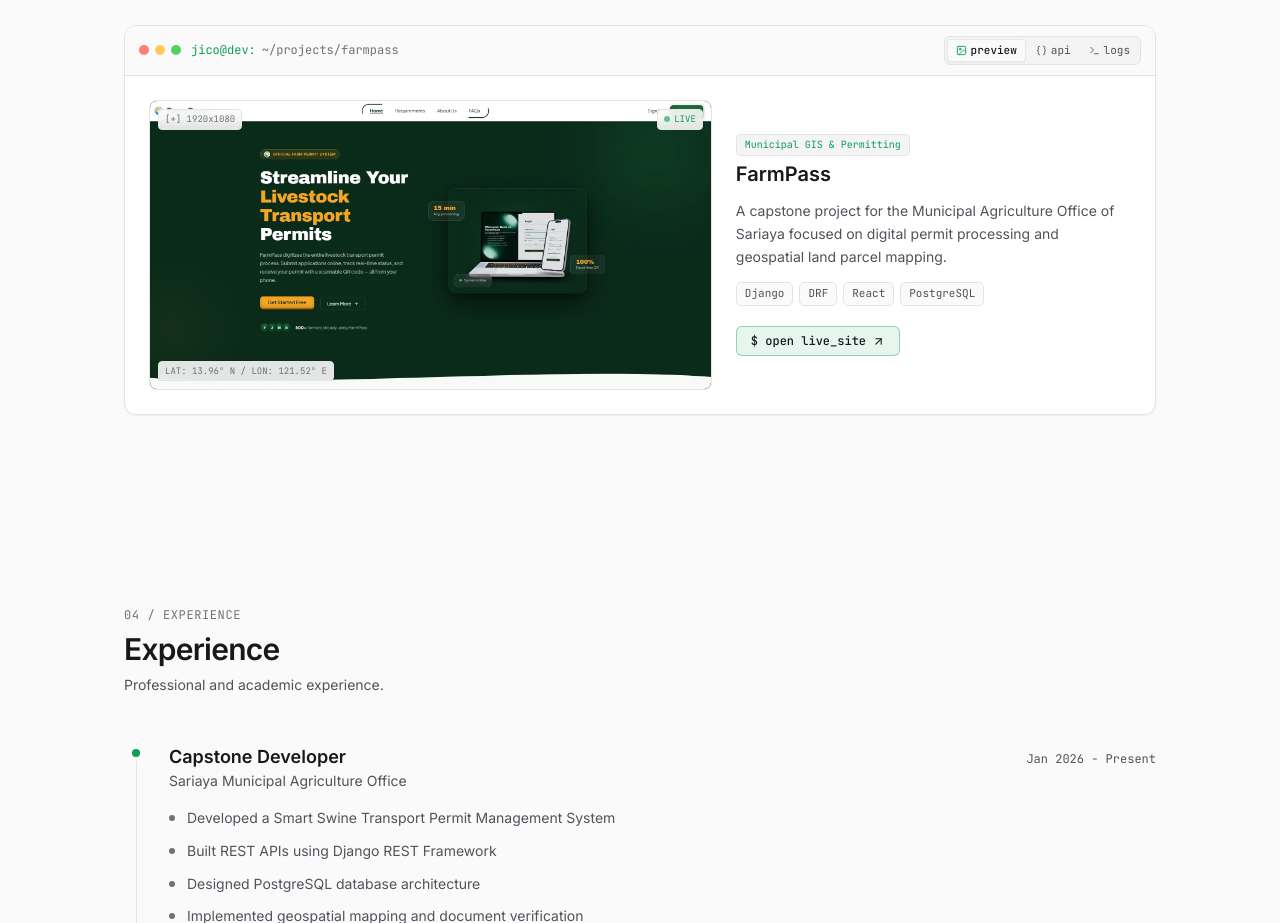
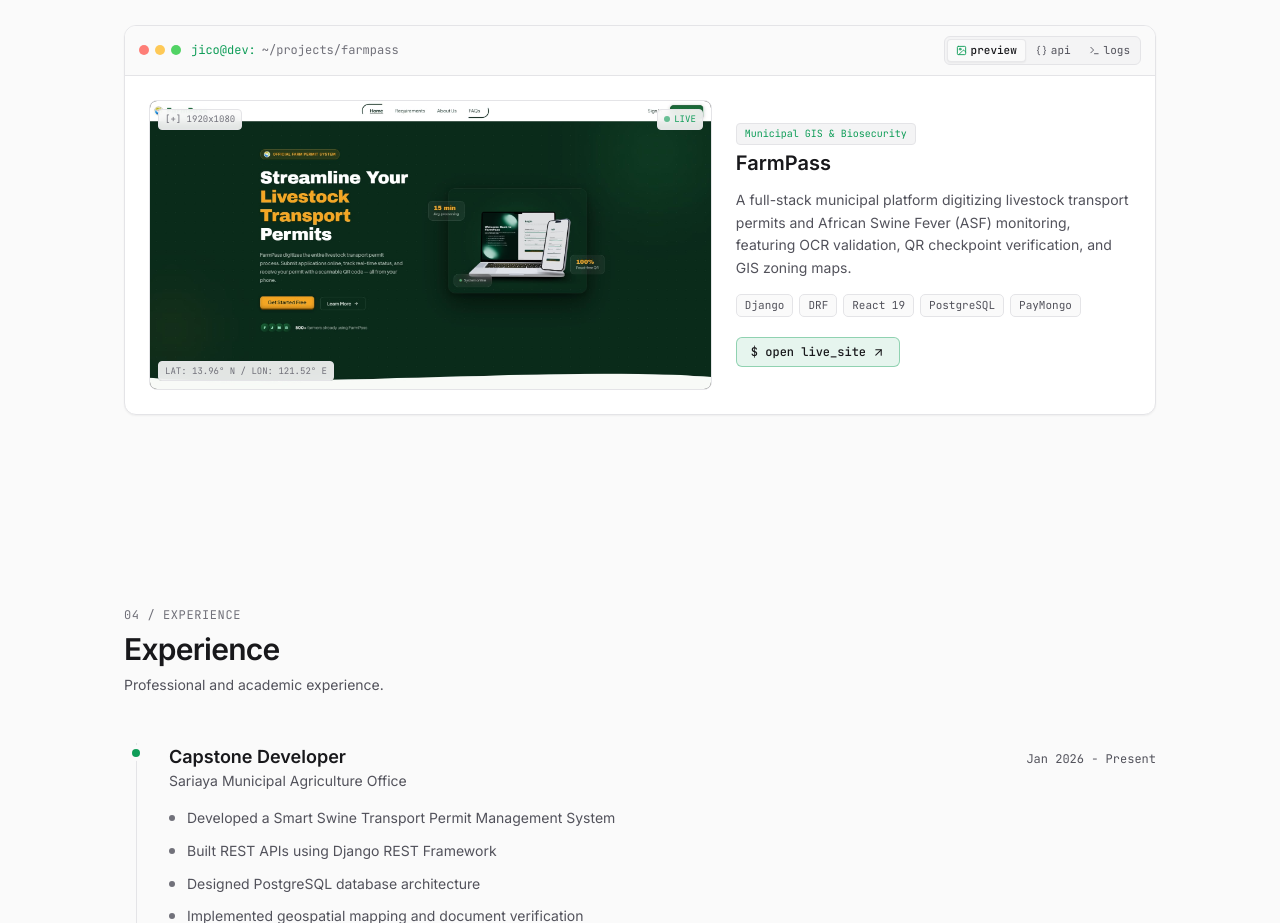
Before and after one commit to jico19/jico-dev, a React (Vite) app: page / in a window 1280 px wide. Shown: the part 2700-3623 px from the top of the page. Built offline with nearby package versions, Linux system fonts and the light colour scheme.

Commit message:
Add Resume

```diff
--- a/src/components/Hero.jsx
+++ b/src/components/Hero.jsx
@@ -225,7 +225,7 @@ const Hero = () => {
                     </a>
 
                     <a
-                        href="/resume.pdf"
+                        href="/Jerwin_Quijano_Resume.pdf"
                         target="_blank"
                         rel="noopener noreferrer"
                         className="
--- a/src/components/Projects.jsx
+++ b/src/components/Projects.jsx
@@ -14,22 +14,23 @@ const Projects = () => {
             slug: "farmpass",
             path: "~/projects/farmpass",
             image: farmPass,
-            badge: "Municipal GIS & Permitting",
-            tech: ["Django", "DRF", "React", "PostgreSQL"],
+            badge: "Municipal GIS & Biosecurity",
+            tech: ["Django", "DRF", "React 19", "PostgreSQL", "PayMongo"],
             description:
-                "A capstone project for the Municipal Agriculture Office of Sariaya focused on digital permit processing and geospatial land parcel mapping.",
+                "A full-stack municipal platform digitizing livestock transport permits and African Swine Fever (ASF) monitoring, featuring OCR validation, QR checkpoint verification, and GIS zoning maps.",
             web_link: "https://farmpass-ph.me/",
             api_data: {
-                system: "FarmPass GIS & Permitting",
+                system: "FarmPass Biosecurity & Permitting",
                 client: "MAO Sariaya",
                 status: "200 OK [Production]",
                 backend: "Django REST Framework 3.14",
                 database: "PostgreSQL + PostGIS",
-                frontend: "React 18 + Tailwind",
+                frontend: "React 19 + Tailwind",
                 modules: [
-                    "Geospatial land parcel mapping",
-                    "Digital permit workflow pipeline",
-                    "Applicant audit trail & reporting",
+                    "African Swine Fever (ASF) zoning & GIS",
+                    "OCR document validation & QR checkpoints",
+                    "Permit pipeline & PayMongo integration",
+                    "SMS notification & verification workflows",
                 ],
             },
             logs: [
```
Also changed, not shown: 1 other file (tests, documents, lock files or other folders).
